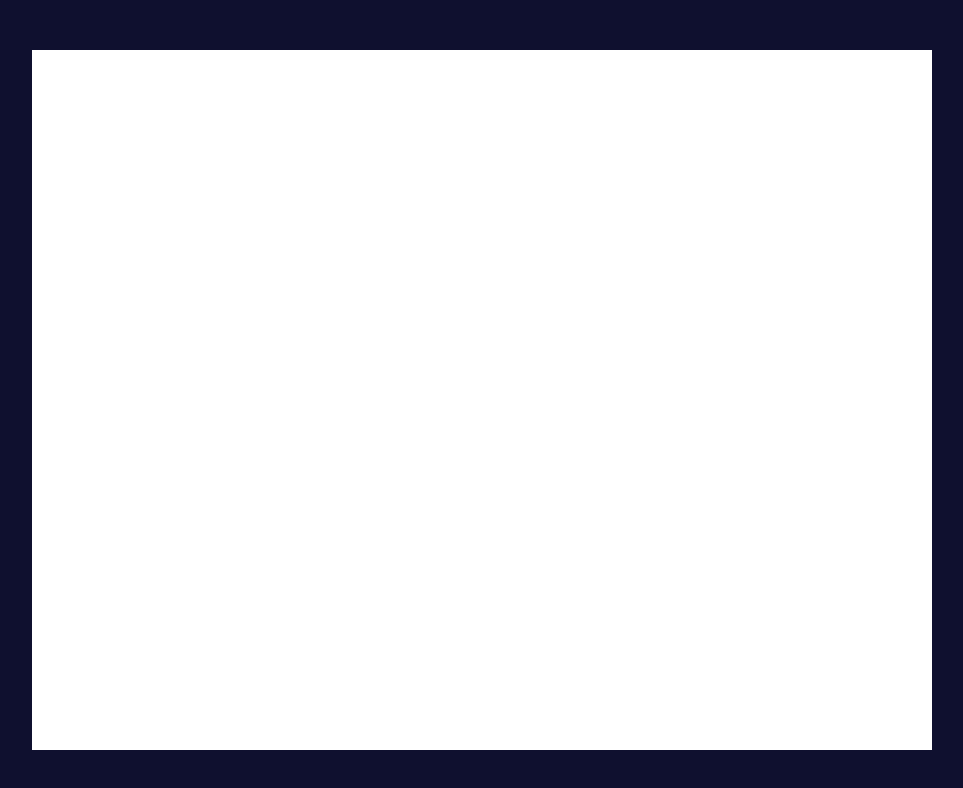
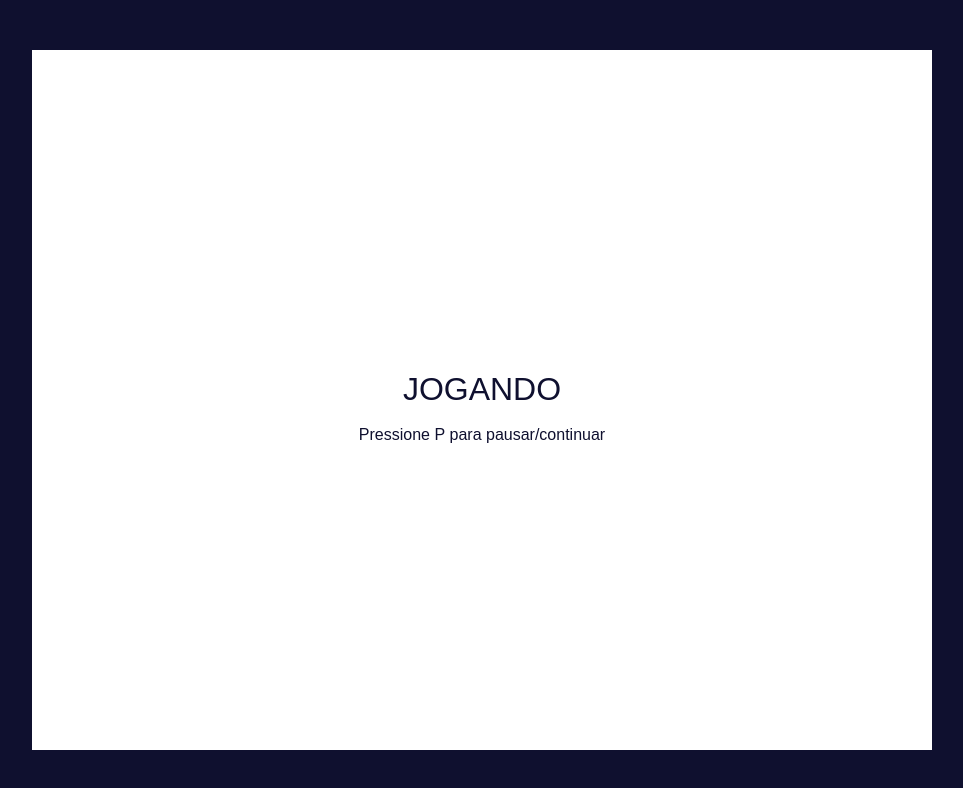
Before and after one commit to MarcusFonseca15/nimesha, a plain HTML site: page index.html in a window 1280 px wide. Shown: the whole page, without its empty margins (158-1121 px from the left). Drawn offline with Linux system fonts and the light colour scheme.

Commit message:
feat: implement gameloop and initialize canvas

```diff
--- a/index.html
+++ b/index.html
@@ -24,9 +24,10 @@
             background: white;
         }
     </style>
+
 </head>
 <body>
     <canvas id="canvas" width="900" height="700"></canvas>
-    <script src="jogo.js"></script>
+    <script src="js/main.js"></script>
 </body>
 </html>
--- a/jogo.js
+++ /dev/null
@@ -1,6 +0,0 @@
-// jogo.js
-const canvas = document.getElementById('canvas');
-const ctx = canvas.getContext('2d');
-
-ctx.fillStyle = 'white';
-ctx.fillRect(0, 0, canvas.width, canvas.height);
--- a/js/main.js
+++ b/js/main.js
@@ -0,0 +1,54 @@
+//inicialização da tela
+const canvas = document.getElementById('canvas');
+const ctx = canvas.getContext('2d');
+
+ctx.fillStyle = 'white';
+ctx.fillRect(0, 0, canvas.width, canvas.height);
+
+//######## VARIÁVEIS GAMELOOP
+const GAME_STATE = Object.freeze({
+    PLAYING: 'jogando',
+    PAUSED: 'pausado'
+});
+//Inicia como jogando
+let gameState = GAME_STATE.PLAYING;
+
+//METODO DE LÓGICA DO JOGO ----------------
+function draw() {
+    ctx.clearRect(0, 0, canvas.width, canvas.height);
+
+    ctx.fillStyle = '#ffffff';
+    ctx.fillRect(0, 0, canvas.width, canvas.height);
+
+    ctx.fillStyle = '#0f102f';
+    ctx.textAlign = 'center';
+    ctx.font = '32px sans-serif';
+    ctx.fillText(gameState === GAME_STATE.PLAYING ? 'JOGANDO' : 'PAUSADO', canvas.width / 2, canvas.height / 2);
+
+    ctx.font = '16px sans-serif';
+    ctx.fillText('Pressione P para pausar/continuar', canvas.width / 2, canvas.height / 2 + 40);
+}
+
+function gameLoop() {
+    draw();
+    requestAnimationFrame(gameLoop);
+}
+
+function togglePause() {
+    gameState = gameState === GAME_STATE.PLAYING
+        ? GAME_STATE.PAUSED
+        : GAME_STATE.PLAYING;
+}
+
+window.addEventListener('keydown', (event) => {
+    if (event.code !== 'KeyP') {
+        return;
+    }
+
+    event.preventDefault();
+    if (!event.repeat) {
+        togglePause();
+    }
+});
+
+requestAnimationFrame(gameLoop);
```
